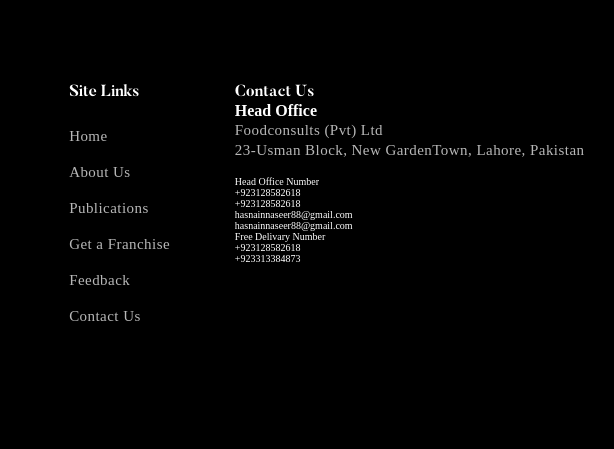
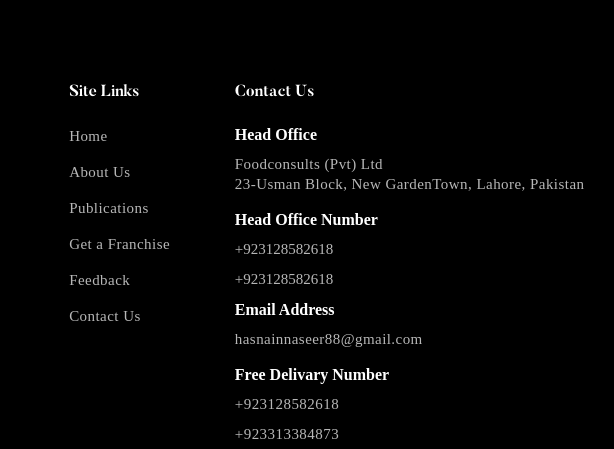
Before and after one commit to hasnainnaseer88/Salt-n-pepper, a plain HTML site: page index.html in a window 1280 px wide. Shown: the part 6173-6622 px from the top of the page, 472-1086 px from the left. Before the commit the page ends 6587 px from the top, so only its background shows below. Drawn offline with Linux system fonts and the light colour scheme; a web font is replaced by a local one.

Commit message:
footer contact us sec completed

```diff
--- a/css.style/style.css
+++ b/css.style/style.css
@@ -1313,7 +1313,7 @@ header{
             display: flex;
             flex-direction: column;
             width: 100%;
-            .div-footer-contact-us-holder{
+            .div-footer-contact-us-heading-holder{
                 position: relative;
                 padding-bottom: 24px;
                 h3{
@@ -1337,6 +1337,7 @@ header{
                     width: 100%;
                     list-style: none;
                     .head-office{
+                        padding-bottom: 10px;
                         font-size: 16px;
                         font-style: normal;
                         font-weight: 700;
@@ -1344,13 +1345,108 @@ header{
                     }
 
                     .head-office-add{
-                        display: flex;                        margin-bottom: 16px;
+                        display: flex;
+                        margin-bottom: 16px;
                         a{
                             text-decoration: none;
                             font-size: 15px;
                             font-style: normal;
                             font-weight: 400;
                             line-height: 20px;
+                            letter-spacing: 0.03em;
+                            color: var(--para-clr);
+                        }
+                    }
+
+                    .head-office-nmbr{
+                        padding-bottom: 10px;
+                        font-size: 16px;
+                        font-weight: 700;
+                        line-height: 19px;
+                        margin-bottom: 0px !important;
+                    }
+
+                    .nmbr-1{
+                        display: flex;
+                        padding-bottom: 16px;
+                        a{
+                            font-family: aprecu;
+                            font-size: 15px;
+                            font-weight: 400;
+                            font-style: normal;
+                            line-height: 2\0px;
+                            color: var(--para-clr);
+                        }
+                    }
+                    .nmbr-2{
+                        display: flex;
+                        padding-bottom: 16px;
+                        a{
+                            font-family: aprecu;
+                            font-size: 15px;
+                            font-weight: 400;
+                            font-style: normal;
+                            line-height: 10px;
+                            color: var(--para-clr);
+                        }
+                    }
+
+                    .head-office-email{
+                        padding-bottom: 10px;
+                        margin-bottom: 0%;
+                        font-style: normal;
+                        font-weight: 700;
+                        font-size: 16px;
+                        line-height: 19px;
+                    }
+
+                    .our-email{
+                        display: flex;
+                        padding-bottom: 16px;
+                        a{
+                            font-family: aprecu;
+                            font-size: 15px;
+                            line-height: 20px;
+                            font-weight: 400;
+                            font-style: normal;
+                            letter-spacing: 0.03em;
+                            color: var(--para-clr);
+                        }
+                    }
+
+
+                    .free-delivary-head {
+                        margin-bottom: 0%;
+                        font-weight: 700;
+                        font-style: normal;
+                        font-size: 16px;
+                        line-height: 19px;
+                        padding-bottom: 10px;
+                    }
+
+                    .free-delivary-number1{
+                        display: flex;
+                        font-size: 16px;
+                        padding-bottom: 10px;
+                        a{
+                            font-family: aprecu;
+                            font-size: 15px;
+                            line-height: 20px;
+                            font-weight: 400;
+                            font-style: normal;
+                            letter-spacing: 0.03em;
+                            color: var(--para-clr);
+                        }
+                    }
+                    .free-delivary-number2{
+                        display: flex;
+                        font-size: 16px;
+                        a{
+                            font-family: aprecu;
+                            font-size: 15px;
+                            line-height: 20px;
+                            font-weight: 400;
+                            font-style: normal;
                             letter-spacing: 0.03em;
                             color: var(--para-clr);
                         }
--- a/index.html
+++ b/index.html
@@ -486,7 +486,7 @@
                                     </li>
 
                                     <li class="head-office-email">
-                                        hasnainnaseer88@gmail.com
+                                        Email Address
                                     </li>
                                     <li class="our-email">
                                         <a href="mailto:hasnainnaseer88@gmail.com">hasnainnaseer88@gmail.com</a>
@@ -495,10 +495,17 @@
                                     <li class="free-delivary-head">
                                         Free Delivary Number
                                     </li>
-                                        <li class="free-delivary-number1">
-                                            <a href="tel:+923128582618">+923128582618</a>
-                                        </li>
-                                        <li class="free-delivary-number2"><a href="tel:+923313384873">+923313384873</a></li>
+
+                                    <li class="free-delivary-number1">
+                                        <a href="tel:+923128582618">
+                                                +923128582618
+                                        </a>
+                                    </li>
+                                    <li class="free-delivary-number2">
+                                        <a href="tel:+923313384873">
+                                                +923313384873
+                                        </a>
+                                    </li>
                                 </ul>
                             </div>
                         </div>
```
